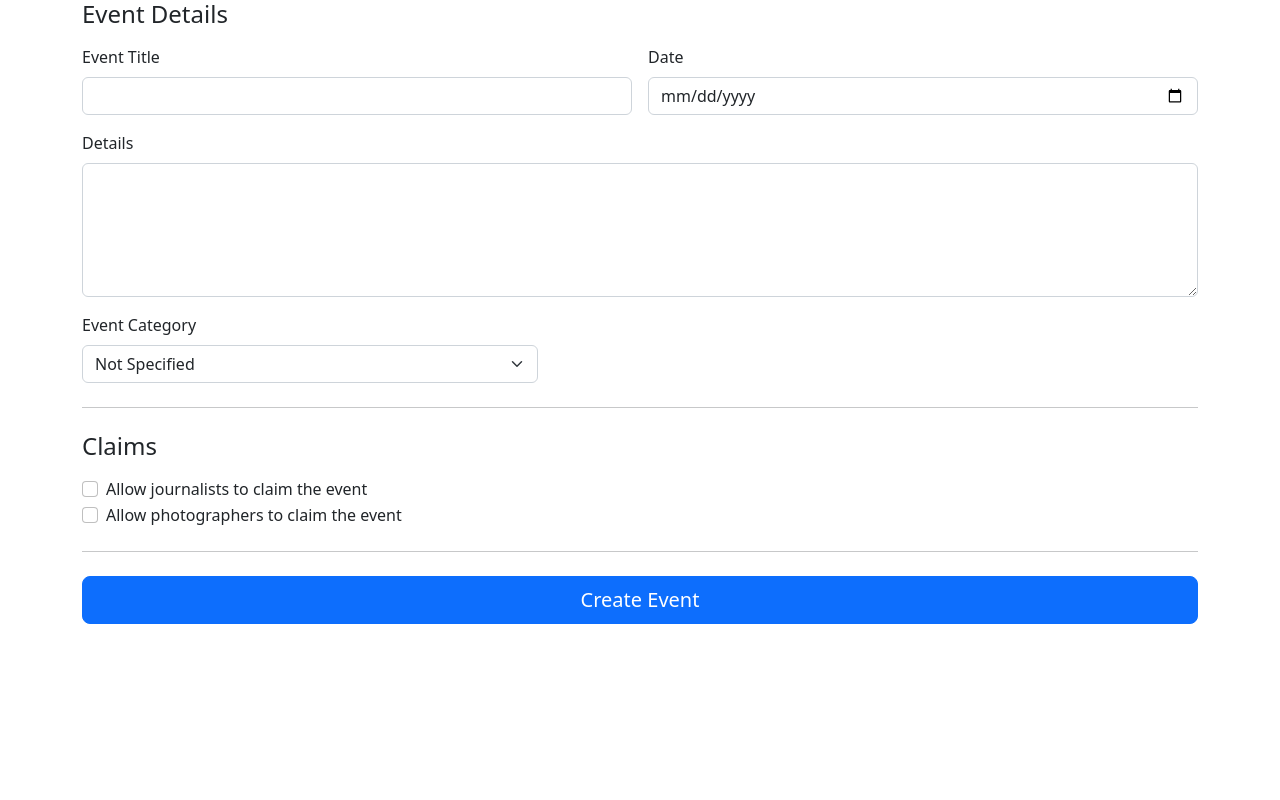
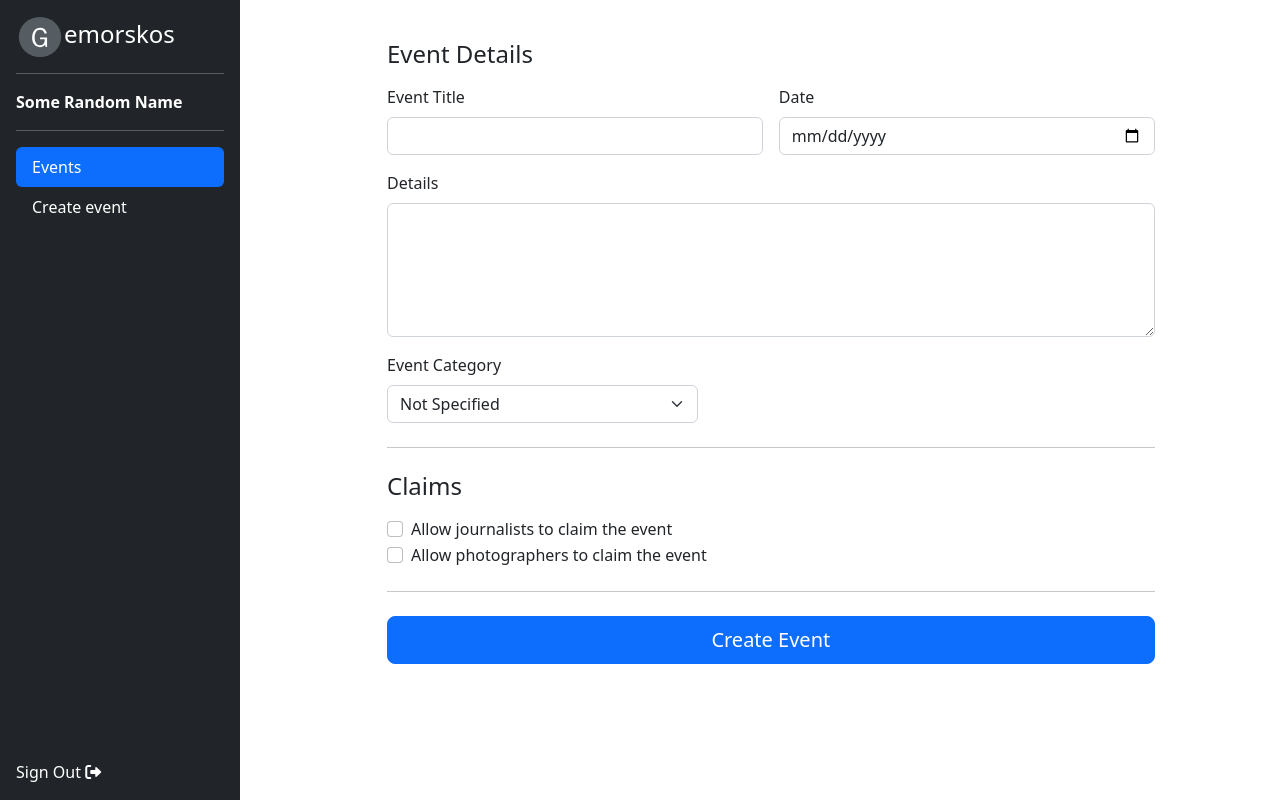
Before and after one commit to lorandhajos/GroupC-term2, a PHP site: page /newEvent.php in a window 1280 px wide. Run offline with PHP 8.4, Linux system fonts and the light colour scheme.

Commit message:
add the navmenu to newEvent.php and make the event and create event links of the navmenu go to their respective pages

```diff
--- a/src/navMenu.php
+++ b/src/navMenu.php
@@ -11,12 +11,12 @@
   <hr>
   <ul class="nav nav-pills flex-column mb-auto">
     <li class="nav-item">
-      <a href="#" class="nav-link active" aria-current="page">
+      <a href="home.php" class="nav-link active" aria-current="page">
         Events
       </a>
     </li>
     <li>
-      <a href="#" class="nav-link text-white">
+      <a href="newEvent.php" class="nav-link text-white">
         Create event
       </a>
     </li>
--- a/src/newEvent.php
+++ b/src/newEvent.php
@@ -7,11 +7,16 @@
   <meta charset="utf-8">
   <?php include "head.php" ?>
   <meta name="viewport" content="width=device-width, initial-scale=1">
+  <link href="styles/home.css" rel="stylesheet">
   <title>Create event</title>
 </head>
 <body>
   <main>
-    <div class="container">
+    <div class="container" style="margin-left:375px; max-width:65%">
+      <nav class="sidebar">
+        <?php include "navMenu.php" ?>
+      </nav>
+      <div style="margin-right: 5%; margin-top:5%">
       <form class="needs-validation" novalidate method="POST" action="newEvent.php">
         <h4 class="mb-3">Event Details</h4>
         <div class="row g-3">
@@ -64,6 +69,7 @@
         <button class="w-100 btn btn-primary btn-lg" type="submit">Create Event</button>
       </form>
     </div>
+</div>
   </main>
 </body>
 </html>
```
